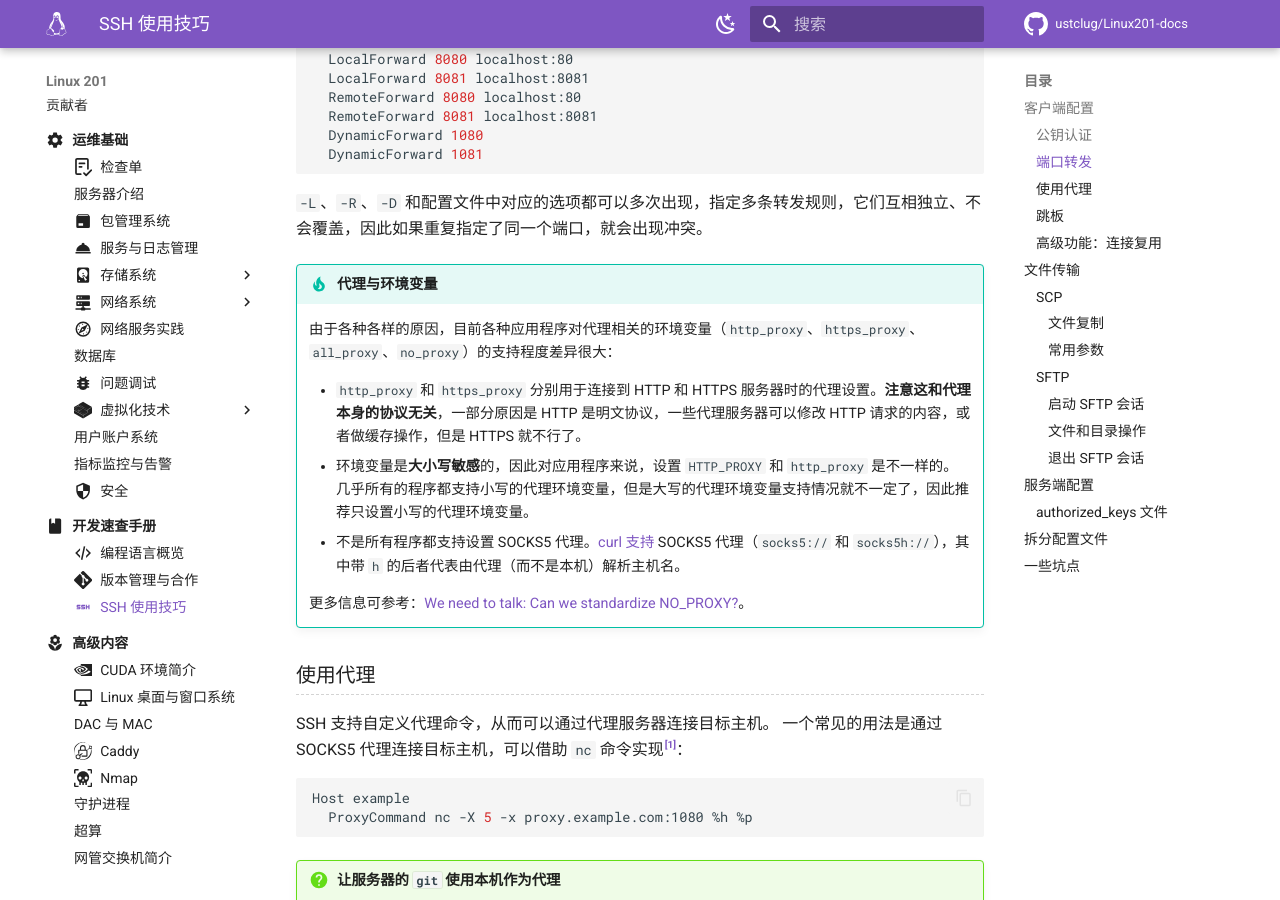
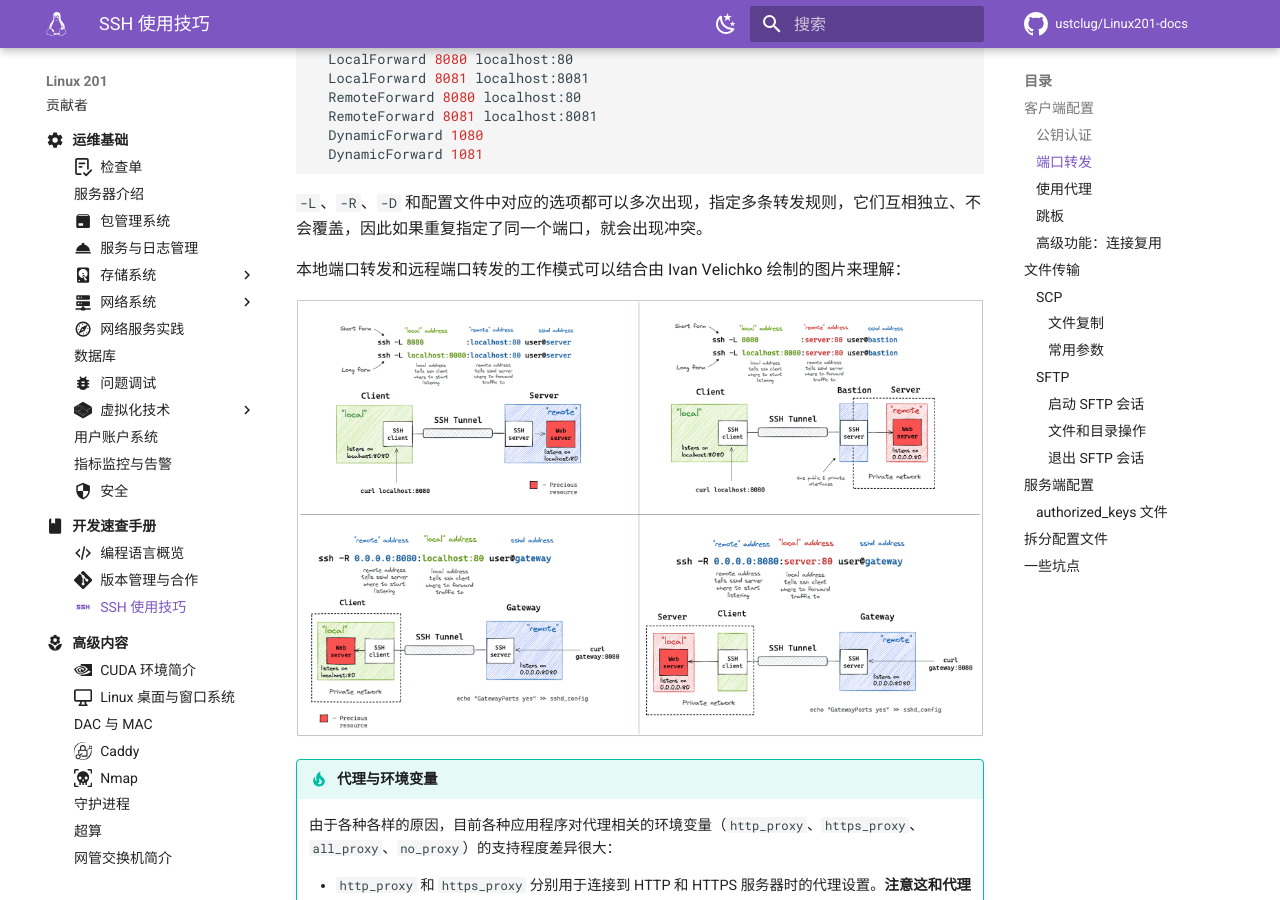
Before and after one commit to ustclug/Linux201-docs, an MkDocs documentation site: the page built from docs/dev/ssh.md, in a window 1280 px wide and 900 px high, scrolled down 3411 px. Built offline with MkDocs 1.6.1 and Material for MkDocs 9.7.7, drawn with Linux system fonts in a browser that asks for light colours; comment, search, counter and statistics services are not loaded.

Commit message:
ssh: Add illustration from iximiuz

````diff
--- a/docs/dev/ssh.md
+++ b/docs/dev/ssh.md
@@ -136,6 +136,10 @@ Host example
 ```
 
 `-L`、`-R`、`-D` 和配置文件中对应的选项都可以多次出现，指定多条转发规则，它们互相独立、不会覆盖，因此如果重复指定了同一个端口，就会出现冲突。
+
+本地端口转发和远程端口转发的工作模式可以结合由 Ivan Velichko 绘制的图片来理解：
+
+[![SSH local and remote port forwarding](../images/iximiuz-ssh-tunnels-2000-opt.png)](https://iximiuz.com/ssh-tunnels/ssh-tunnels.png)
 
 !!! tip "代理与环境变量"
 
````
Also changed, not shown: docs/images/iximiuz-ssh-tunnels-2000-opt.png (added).
